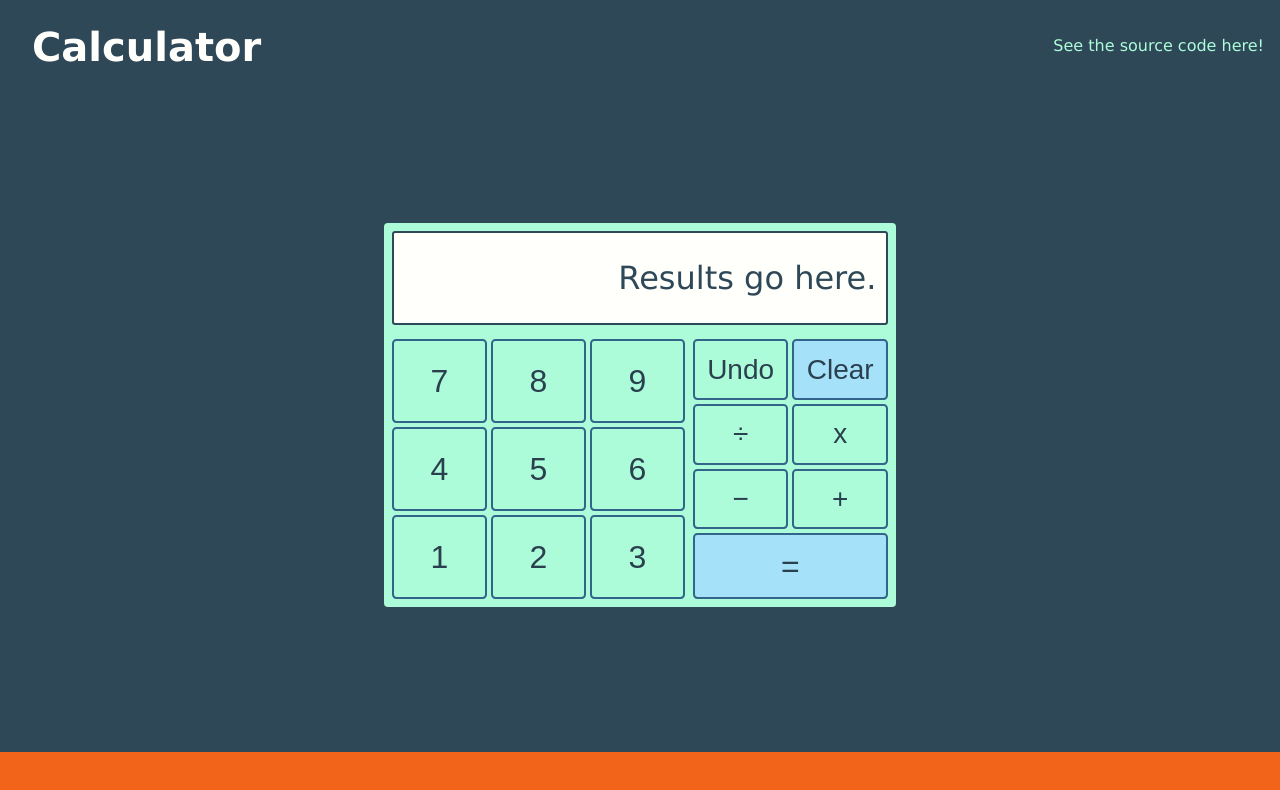
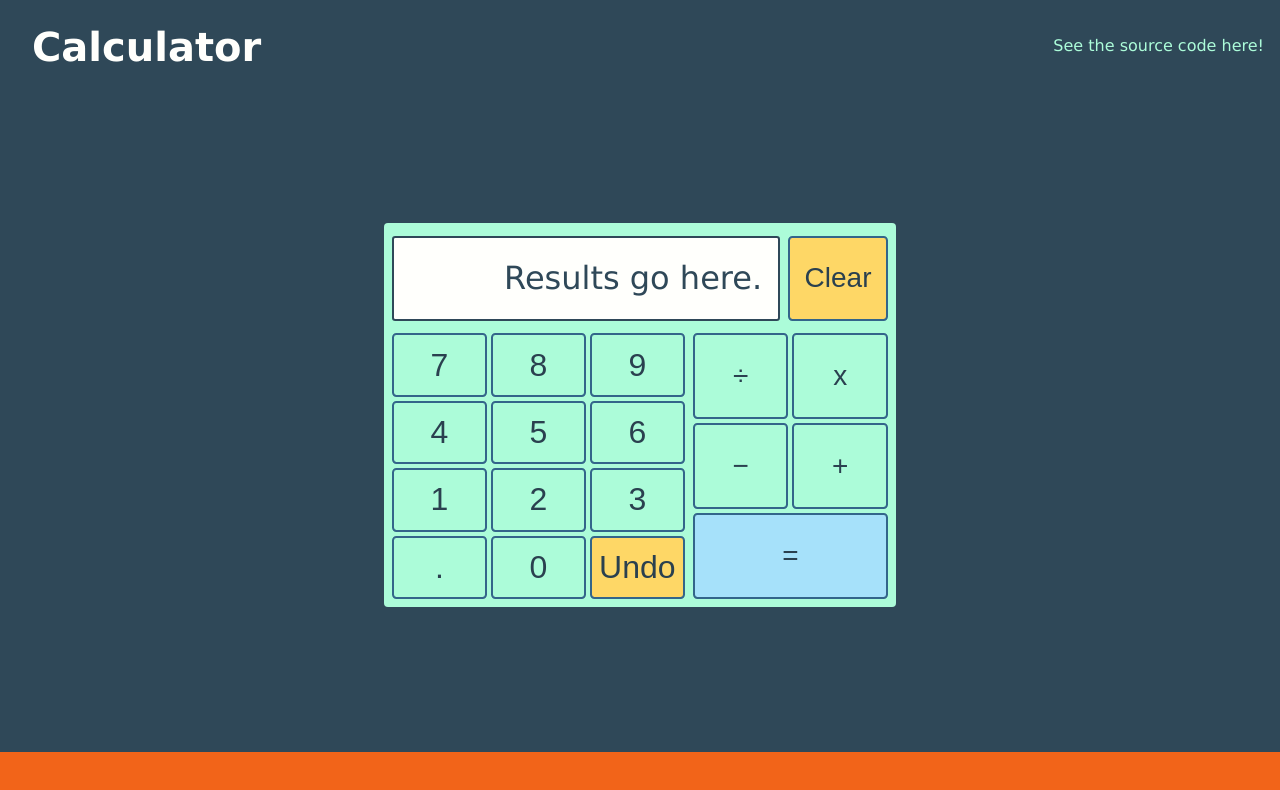
Before and after one commit to dinoflower/calculator, a plain HTML site: page index.html in a window 1280 px wide. Drawn offline with Linux system fonts and the light colour scheme.

Commit message:
add decimal and 0 buttons

```diff
--- a/index.html
+++ b/index.html
@@ -17,6 +17,7 @@
             <div class="calculator">
                 <div class="top-bar">
                     <div class="output box">Results go here.</div>
+                    <button class="button" ID="clear">Clear</button>
                 </div>
                 <div class="boxes">
                     <div class="number pad">
@@ -29,10 +30,11 @@
                         <button class="button" ID="one">1</button>
                         <button class="button" ID="two">2</button>
                         <button class="button" ID="three">3</button>
+                        <button class="button" ID="decimal">.</button>
+                        <button class="button" ID="zero">0</button>
+                        <button class="button" ID="undo">Undo</button>
                     </div>
                     <div class="operands pad">
-                        <button class="button" ID="undo">Undo</button>
-                        <button class="button" ID="clear">Clear</button>
                         <button class="button" ID="divide">÷</button>
                         <button class="button" ID="multiply">x</button>
                         <button class="button" ID="subtract">−</button>
--- a/style.css
+++ b/style.css
@@ -78,9 +78,14 @@ a:visited {
 .top-bar {
     flex-grow: 2.25;
     margin: .5rem .5rem 0;
+    display: flex;
+    align-items: center;
+    gap: .5rem;
 }
 
 .output.box {
+    flex-grow: 6.5;
+    box-sizing: border-box;
     border: .15rem solid #2F4858;
     border-radius: .2rem;
     background-color: #FFFFFC;
@@ -90,7 +95,14 @@ a:visited {
     display: flex;
     align-items: center;
     justify-content: flex-end;
-    padding-right: .3em;
+    padding-right: .5em;
+}
+
+#clear {
+    background-color: #FED766;
+    font-size: 1.75rem;
+    flex-grow: 1;
+    height: 90%;
 }
 
 .boxes {
@@ -132,22 +144,28 @@ a:visited {
     font-size: 1.75rem;
 }
 
-#clear {
-    background-color: #A6E1FA;
+#undo {
+    background-color: #FED766;
+    font-size: 2rem;
 }
 
 #equals {
     background-color: #A6E1FA;
-    font-size: 2rem;
 }
 
-.button:hover,
-.button:focus,
+.button:hover {
+    background-color: #99e2c3;
+    transition: .7s;
+}
+
+#equals:hover {
+    background-color: #8fc3da;
+    transition: .7s;
+}
+
 #clear:hover,
-#clear:focus,
-#equals:hover,
-#equals:focus {
-    background-color: #FED766;
+#undo:hover {
+    background-color: #e4c157;
     transition: .7s;
 }
 
```
